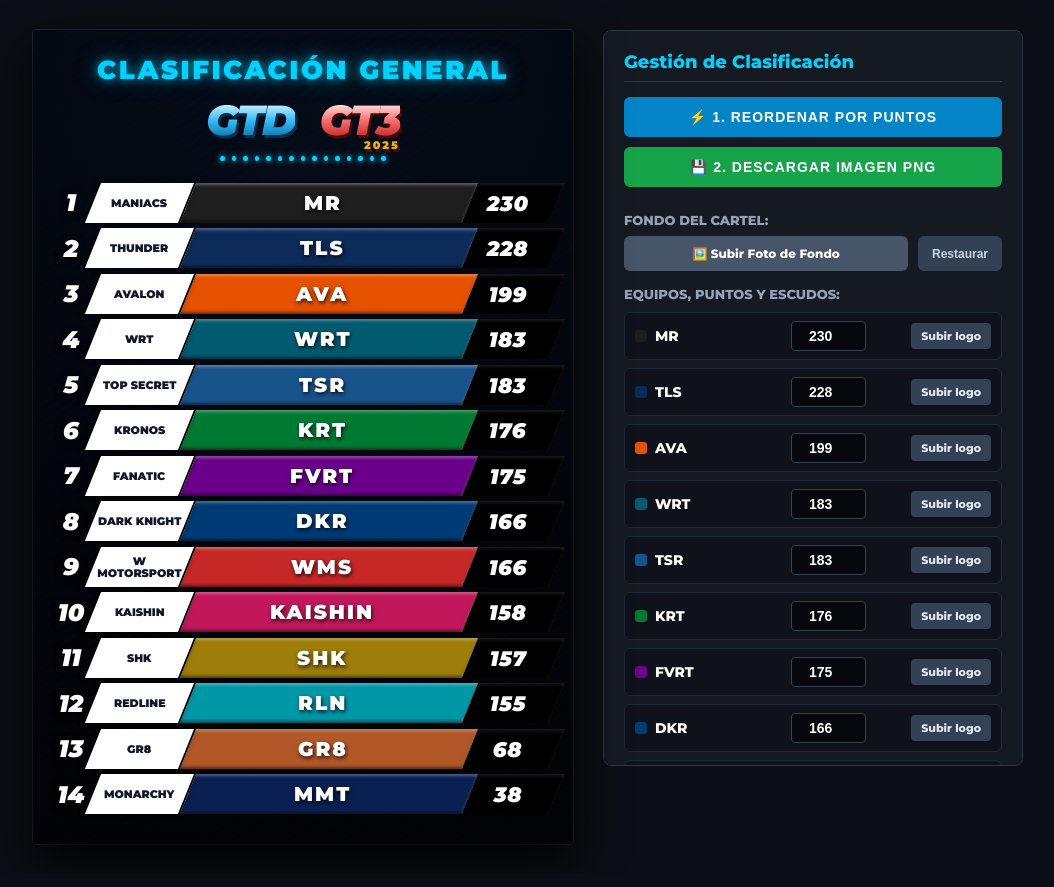
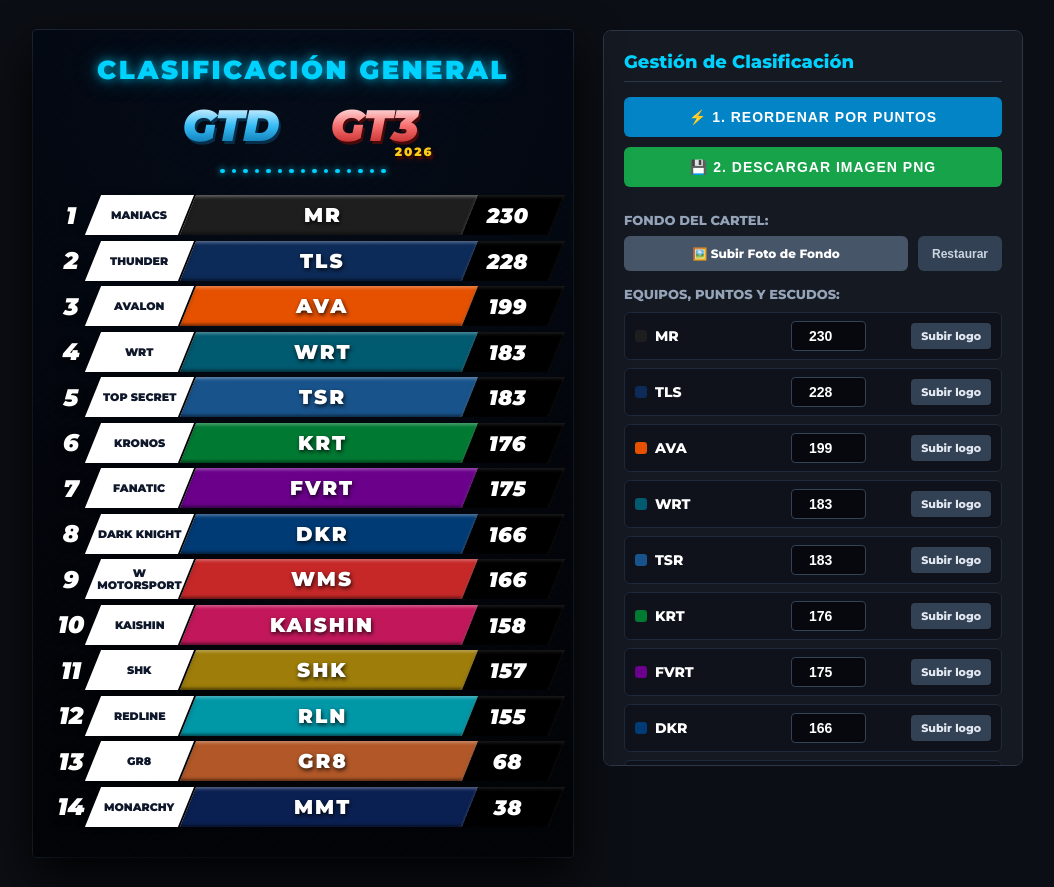
Before and after one commit to WMSHispano/Campeonato-GTD-GT3, a plain HTML site: page index.html in a window 1280 px wide. Shown: the whole page, without its empty margins (112-1166 px from the left). Drawn offline with nearby package versions, Linux system fonts and the light colour scheme.

Commit message:
Update index.html

```diff
--- a/index.html
+++ b/index.html
@@ -77,45 +77,54 @@
       display: flex;
       justify-content: center;
       align-items: center;
-      gap: 25px;
-      margin: 8px 0;
+      gap: 30px;
+      margin: 10px 0 14px 0;
+      overflow: visible;
     }
     .gtd-badge {
-      font-size: 42px;
+      font-size: 44px;
+      line-height: 1.15;
       font-style: italic;
       font-weight: 900;
+      padding: 4px 12px;
       background: linear-gradient(180deg, #ffffff 10%, #38bdf8 50%, #0369a1 90%);
       -webkit-background-clip: text;
       -webkit-text-fill-color: transparent;
       filter: drop-shadow(2px 3px 0px #082f49);
-      letter-spacing: -2px;
+      letter-spacing: -1px;
+      display: inline-block;
     }
     .gt3-badge {
-      font-size: 42px;
+      font-size: 44px;
+      line-height: 1.15;
       font-style: italic;
       font-weight: 900;
+      padding: 4px 18px 4px 10px;
       background: linear-gradient(180deg, #ffffff 10%, #f87171 50%, #b91c1c 90%);
       -webkit-background-clip: text;
       -webkit-text-fill-color: transparent;
       filter: drop-shadow(2px 3px 0px #450a0a);
       position: relative;
-      letter-spacing: -2px;
+      letter-spacing: -1px;
+      display: inline-block;
     }
     .gt3-badge span {
       position: absolute;
-      bottom: -6px;
-      right: 0;
-      font-size: 11px;
-      color: #eab308;
-      -webkit-text-fill-color: #eab308;
+      bottom: -4px;
+      right: 2px;
+      font-size: 12px;
+      color: #facc15;
+      -webkit-text-fill-color: #facc15;
       letter-spacing: 2px;
       font-style: normal;
+      font-weight: 900;
+      filter: drop-shadow(0 1px 2px rgba(0,0,0,0.8));
     }
     .dots-divider {
       display: flex;
       justify-content: center;
       gap: 7px;
-      margin-top: 10px;
+      margin-top: 12px;
     }
     .dots-divider span {
       width: 4.5px;
@@ -356,7 +365,7 @@
       <div class="header-title">CLASIFICACIÓN GENERAL</div>
       <div class="header-logos">
         <div class="gtd-badge">GTD</div>
-        <div class="gt3-badge">GT3<span>2025</span></div>
+        <div class="gt3-badge">GT3<span>2026</span></div>
       </div>
       <div class="dots-divider">
         <span></span><span></span><span></span><span></span><span></span>
```
